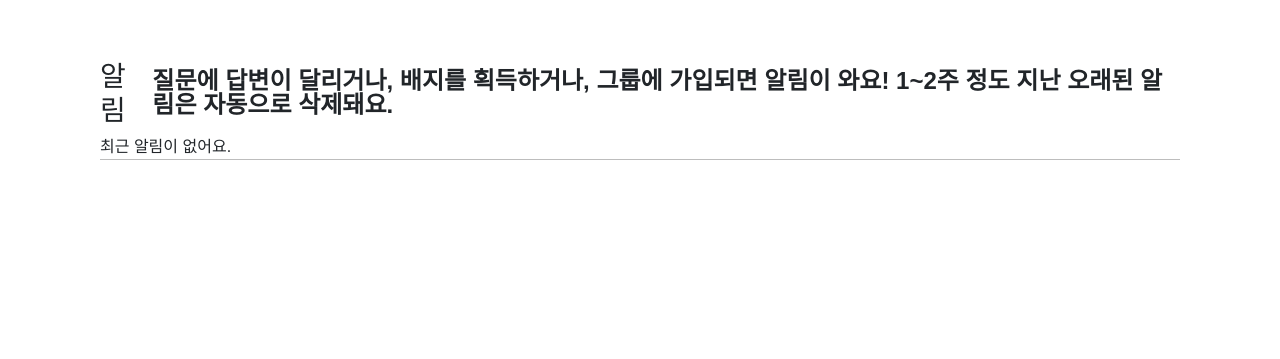
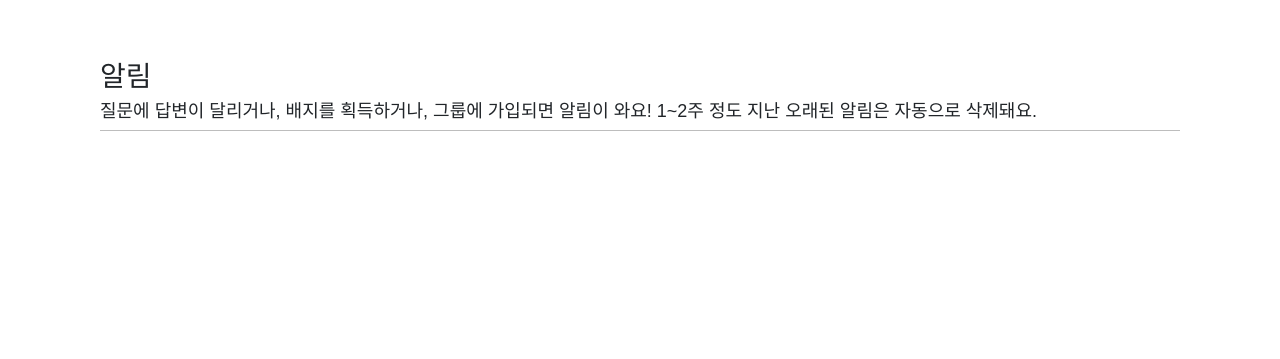
Before and after one commit to hongsy0113/Piro16_Help_Coding, a Django app: page /mypage/alert/ in a window 1280 px wide. Shown: the part 81-440 px from the top of the page. Run offline with Django 4.2, Linux system fonts and the light colour scheme; the visitor is signed in with stand-in values (Sample User, id 1); parts of the project's set-up code (start-up, migrations or seed data) failed here and were passed over; some libraries are stand-ins or nearby versions.

Commit message:
[DESIGN] 리워드 페이지 description css

```diff
--- a/static/css/mypage_list.css
+++ b/static/css/mypage_list.css
@@ -6,7 +6,7 @@
     border-bottom: 1px solid #bdbdbd;
 }
 
-.alert__title {
+.alert__title, .reward__title {
   border-bottom: none;
 }
 
@@ -14,7 +14,7 @@
   border-bottom: 1px solid #bdbdbd;
 }
 
-.alert__title >div, .point__title >div , .reward__title>div{
+.alert__title >div, .point__title >div,.reward__title >div{
     display: flex;
     gap: 10px;
     align-items: center;
@@ -60,7 +60,11 @@
   margin-right: 20px;
 }
 
-
+.data-description {
+  font-size: 18px;
+  line-height: 100%;
+  padding-bottom: 10px;
+}
 
 .alert__container,
 .point__container {
--- a/templates/user/mypage_alert.html
+++ b/templates/user/mypage_alert.html
@@ -20,7 +20,9 @@
       <button id="check-all-alert-button" onclick="checkAllAlert(); checkAllAlertModal();">전체 확인</button>
     </div>
     {% else %}
-    <h3 id="alert-count" class="alert__count__none"> </h3>
+      <h3 id="alert-count" class="alert__count__none"> </h3>
+    </div>
+    </div>
     {% endif %}
     <div class="data-description" style="padding-bottom: 10px;">질문에 답변이 달리거나, 배지를 획득하거나, 그룹에 가입되면 알림이 와요! 1~2주 정도 지난 오래된 알림은 자동으로 삭제돼요.</div>
   </div>
@@ -48,7 +50,7 @@
   </div>
   {% endfor %}
   {% else %}
-  <div class="data-none">최근 알림이 없어요.</div>
+  <div class="data-none"></div>
   {% endif %}
 
     <script>
```
Also changed, not shown: static/js/help_template.js (+8 -2 lines), templates/user/main.html (+4 -4 lines), templates/user/mypage_reward.html (+6 -5 lines).
